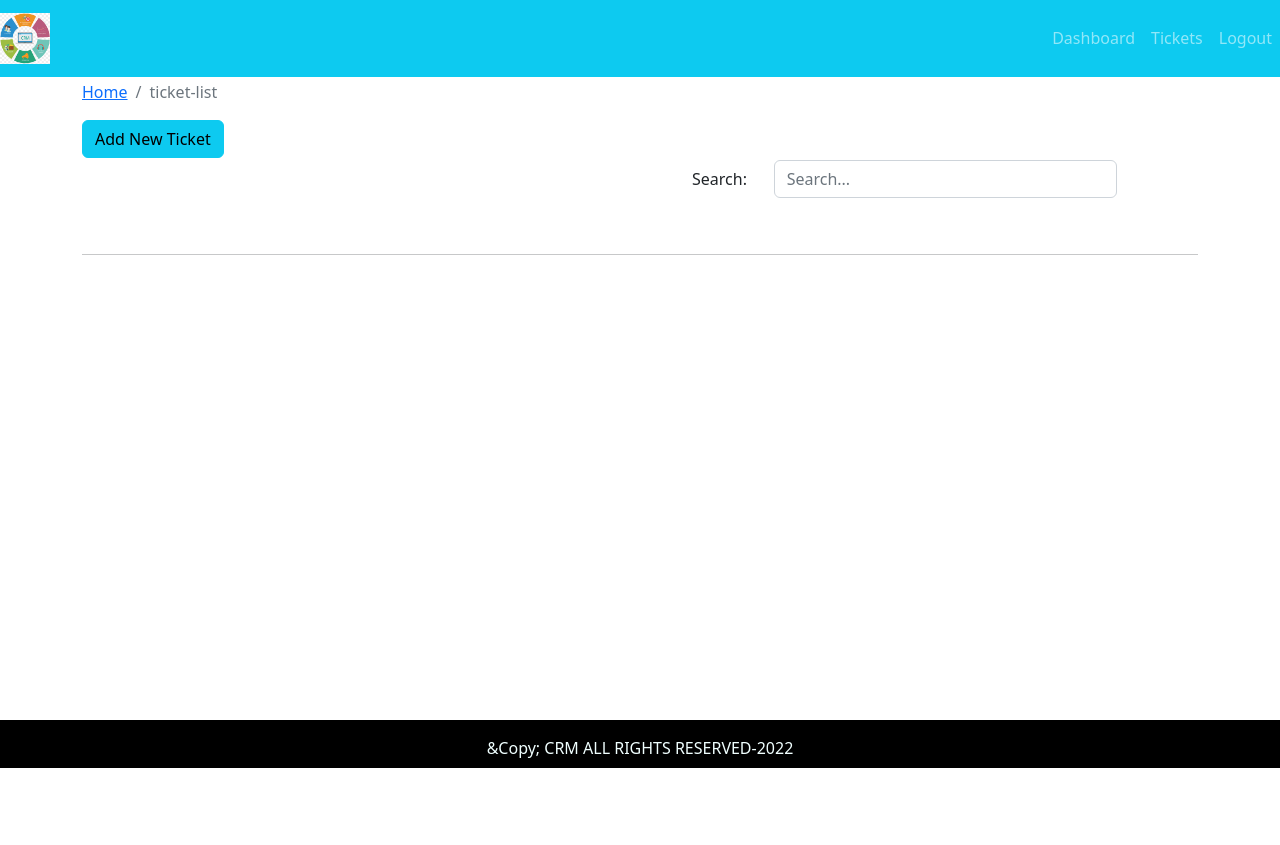
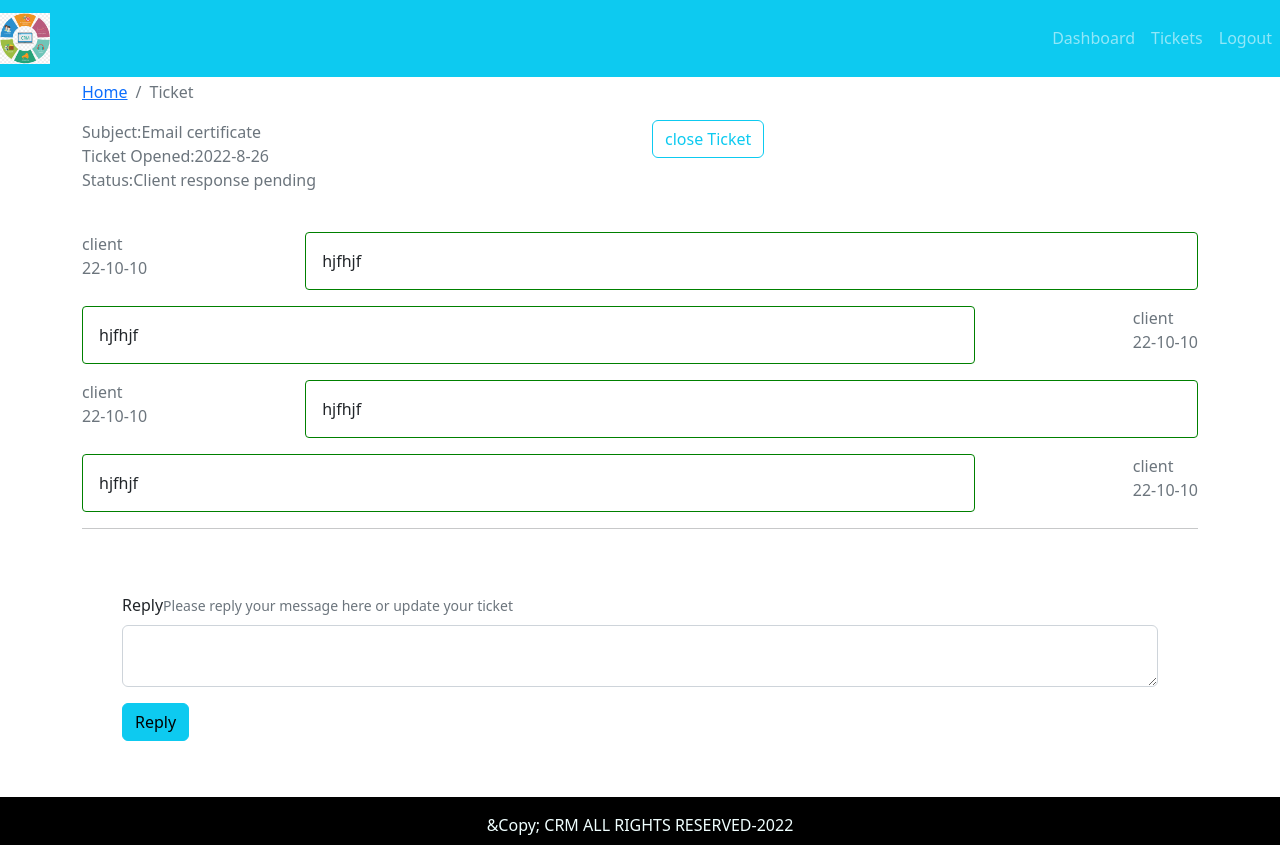
Before and after one commit to Dharshuarjun/crmticket, a React (Create React App) app: page / in a window 1280 px wide. Before the commit the page ends 800 px from the top, so only its background shows below. Built offline with nearby package versions, Linux system fonts and the light colour scheme.

Commit message:
updatetct

```diff
--- a/src/App.css
+++ b/src/App.css
@@ -42,3 +42,20 @@
 Form{
   padding:40px 40px;
 }
+.message-history{
+  display:flex;
+  flex-direction:row;
+  justify-content:space-between ;
+}
+.message-history:nth-child(even){
+  display:flex;
+  flex-direction: row-reverse;
+  justify-content: space-between;
+
+}
+.message{
+  padding:1rem;
+  width:80%;
+  border:1px solid green;
+  border-radius: 0.25rem;
+}
--- a/src/App.js
+++ b/src/App.js
@@ -4,6 +4,7 @@
 // import Dashboard from './Dashboard';
 import Addticketpage from './Addticketpage';
 import Ticketlist from './Ticketlist';
+import Ticketpage from "./Ticketpage";
 
 function App() {
   return (
@@ -13,7 +14,8 @@
       <Layout>
         {/* <Dashboard/> */}
         {/* <Addticketpage/> */}
-        <Ticketlist/>
+        {/* <Ticketlist/> */}
+        <Ticketpage/>
         </Layout>
     </div>
   );
--- /dev/null
+++ b/src/Messagehistory.js
@@ -0,0 +1,22 @@
+import React from 'react';
+import PropTypes from "prop-types";
+
+
+const Messagehistory = ({msg}) => {
+   if(!msg) return null
+  return msg.map((row,i)=>
+  <div key={i}className="message-history mt-3">
+  <div className="send font-weight-bold text-secondary">
+      <div className="sender">{row.messageBy}</div>
+      <div className="date">{row.date}</div>
+  </div>
+  <div className="message">{row.message}</div>
+</div>)
+
+
+}
+Messagehistory.propTypes={
+    msg:PropTypes.array.isRequired,
+};
+
+export default Messagehistory
--- /dev/null
+++ b/src/Ticketpage.js
@@ -0,0 +1,56 @@
+import React,{useState,useEffect} from 'react'
+import {Container,Row,Col,Button} from "react-bootstrap";
+import PageBreadcrumb from "./Breadcrumb";
+import tickets from "./dummy-tickets.json"
+import Messagehistory from './Messagehistory';
+import UpdateTicket from './UpdateTicket';
+
+const ticket=tickets[0]
+function Ticketpage(){
+    const [message, setMessage] = useState("");
+    useEffect(() => {
+
+    }, [message])
+
+    const handleOnChange = (e) => {
+        setMessage(e.target.value);
+      };
+      const handleOnSubmit=()=>{
+        alert("reply submitted")
+    }
+  return (
+    <Container>
+        <Row>
+            <Col>
+            <PageBreadcrumb page="Ticket"/>
+            </Col>
+        </Row>
+        <Row>
+            <Col className="text-weight-bolder text-secondary">
+            <div className="subject">Subject:{ticket.subject}</div>
+            <div className="date">Ticket Opened:{ticket.addedAt}</div>
+            <div className="status">Status:{ticket.status}</div>
+            </Col>
+            <Col className="text-right">
+            <Button variant="outline-info">close Ticket</Button>
+            </Col>
+        </Row>
+        <Row className="mt-4">
+        <Col>
+        <Messagehistory msg={ticket.history}/>
+        </Col>
+        </Row>
+        <hr/>
+        <Row className="mt-4">
+        <Col>
+        <UpdateTicket msg={message}
+        handleOnChange={handleOnChange}
+        handleOnSubmit={handleOnSubmit}/>
+        </Col>
+        </Row>
+
+    </Container>
+  )
+}
+
+export default Ticketpage
--- /dev/null
+++ b/src/UpdateTicket.js
@@ -0,0 +1,27 @@
+import React from 'react'
+import {Form,Button} from "react-bootstrap";
+import PropTypes from "prop-types";
+import Messagehistory from './Messagehistory';
+
+function UpdateTicket ({msg,handleOnChange,handleOnSubmit}){
+  return (
+    <Form onSubmit={handleOnSubmit}>
+   <Form.Label>Reply</Form.Label>
+   <Form.Text>Please reply your message here or update your ticket</Form.Text>
+   <Form.Control
+value={msg}
+   onChange={handleOnChange}
+   as="textarea"row="5"name="detail"/>
+   <div className="text-right mt-3 mb-3">
+   <Button variant="info"type="submit">Reply</Button>
+   </div>
+</Form>
+  );
+};
+UpdateTicket.propTypes={
+    handleOnSubmit:PropTypes.func.isRequired,
+    handleOnChange:PropTypes.func.isRequired,
+    msg:PropTypes.string.isRequired,
+}
+
+export default UpdateTicket
--- a/src/dummy-tickets.json
+++ b/src/dummy-tickets.json
@@ -3,7 +3,29 @@
         "id":1,
         "subject":"Email certificate",
         "status":"Client response pending",
-        "addedAt":"2022-8-26"
+        "addedAt":"2022-8-26",
+        "history":[
+            {
+                "date":"22-10-10",
+                "message":"hjfhjf",
+                "messageBy":"client"
+        },
+        {
+            "date":"22-10-10",
+            "message":"hjfhjf",
+            "messageBy":"client"
+    },
+    {
+        "date":"22-10-10",
+        "message":"hjfhjf",
+        "messageBy":"client"
+},
+{
+    "date":"22-10-10",
+    "message":"hjfhjf",
+    "messageBy":"client"
+}
+        ]
     },
     {
         "id":2,
```
